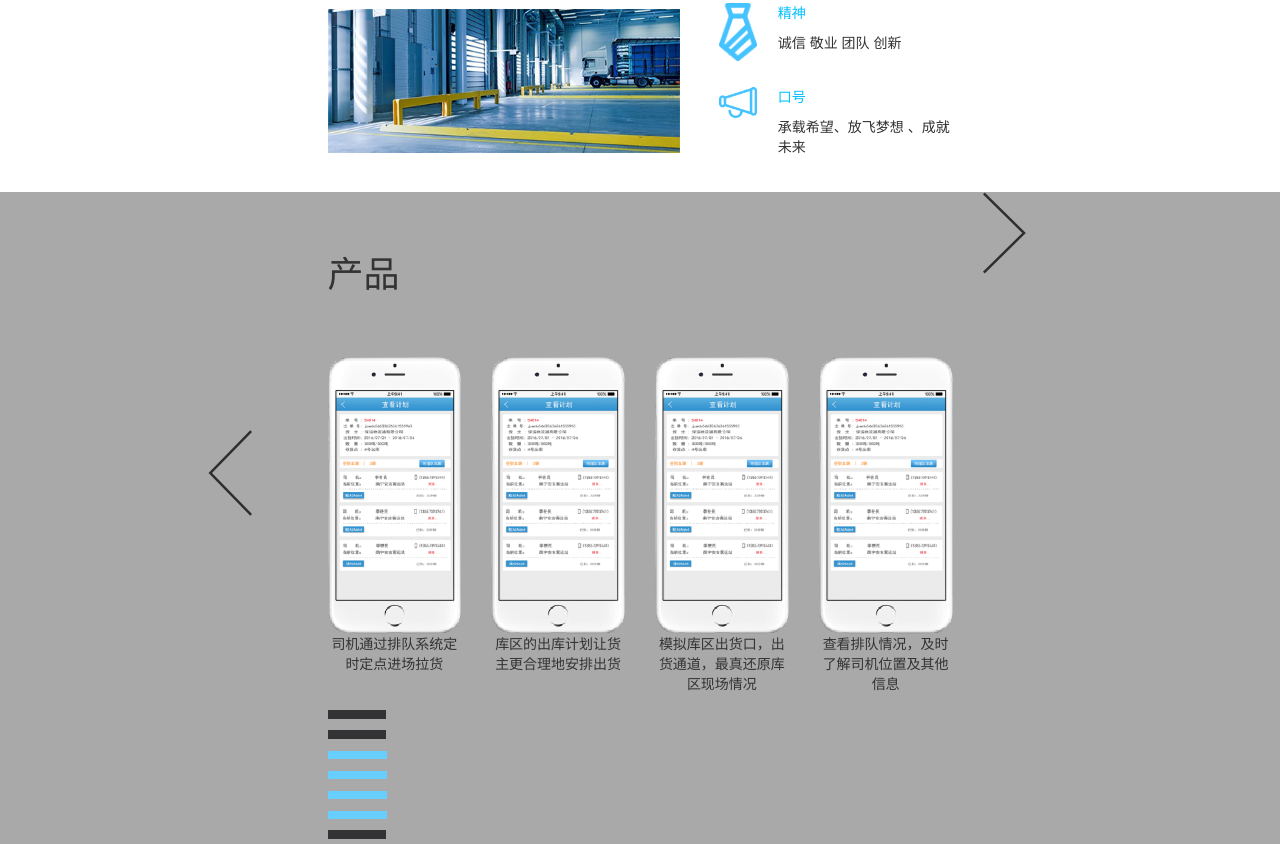
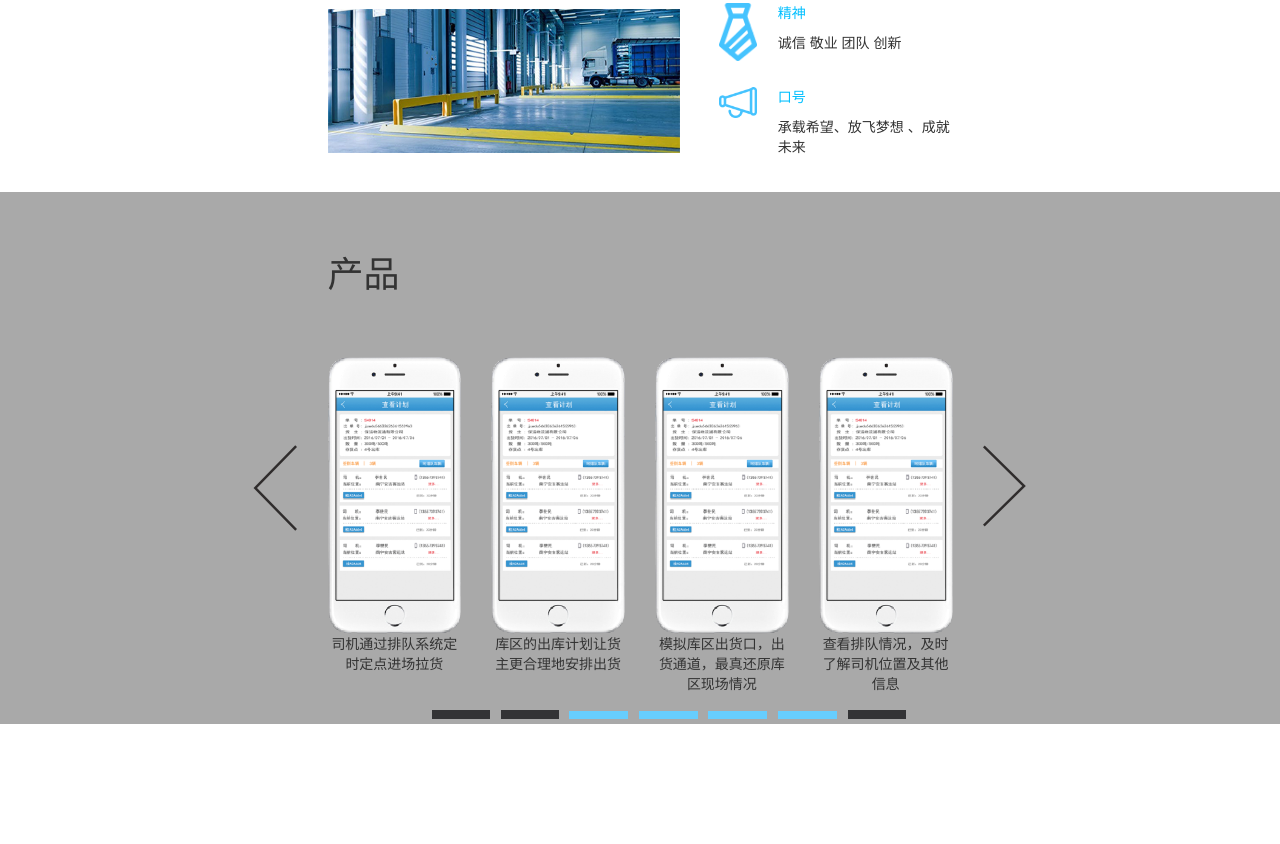
Before and after one commit to lucyhx/web-bykj, a plain HTML site: page index.html in a window 1280 px wide. Shown: the part 961-1805 px from the top of the page. After the commit the page ends 1685 px from the top, so only its background shows below. Drawn offline with Linux system fonts and the light colour scheme.

Commit message:
change jiantou

```diff
--- a/css/baoyun.css
+++ b/css/baoyun.css
@@ -127,10 +127,8 @@ margin-left: 25%;
 }
 
 .jt{
-  margin-top: 40%;
-  margin-bottom: 40%;
-  margin-left: 70%;
-  margin-right: 10%;
+  margin-top: 45%;
+  margin-left: 85%;
   padding-top: 40%;
 }
 
@@ -151,3 +149,18 @@ margin-left: 25%;
 .cp-word{
   text-align: center;
 }
+
+.tip{
+  margin-left: 15%;
+}
+
+.st{
+  float: left;
+  margin-left: 2%;
+}
+
+.jt-1{
+  margin-top: 45%;
+  margin-right: 85%;
+  padding-top: 40%;
+}
```
